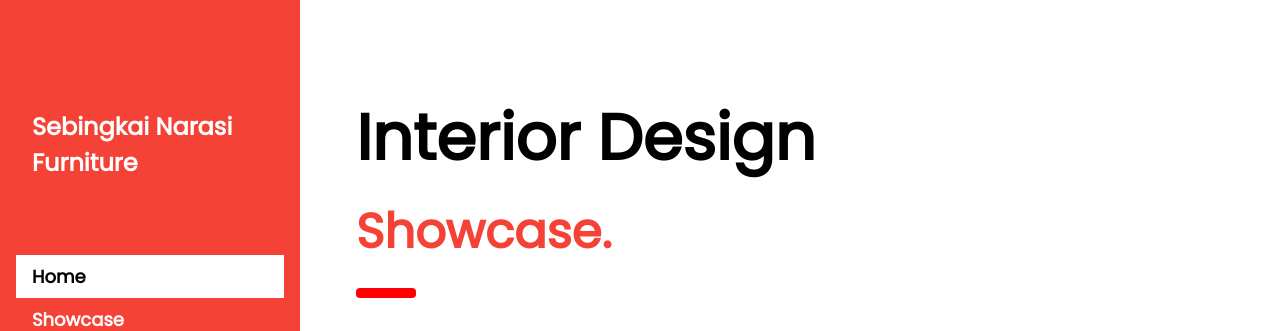
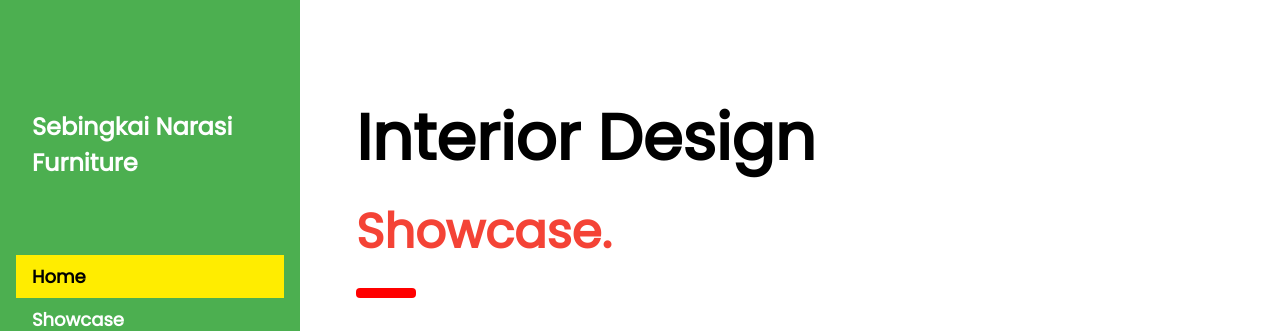
Before and after one commit to tyosuga/sebingkainarasifurniture.github.io, a plain HTML site: page index.html in a window 1280 px wide. In both pictures the pointer is over the link "Home". Shown: the top 331 px of the page. Drawn offline with Linux system fonts and the light colour scheme.

Commit message:
uplode pertama

```diff
--- a/index.html
+++ b/index.html
@@ -16,7 +16,7 @@
   <body>
 
     <!-- Sidebar/menu -->
-    <nav class="w3-sidebar w3-red w3-collapse w3-top w3-large w3-padding" style="z-index:3;width:300px;font-weight:bold;" id="mySidebar"><br>
+    <nav class="w3-sidebar w3-green w3-collapse w3-top w3-large w3-padding" style="z-index:3;width:300px;font-weight:bold;" id="mySidebar"><br>
       <a href="javascript:void(0)" onclick="w3_close()" class="w3-button w3-hide-large w3-display-topleft" style="width:100%;font-size:22px">Close Menu</a>
       <div class="w3-container">
         <h3 class="w3-padding-64"><b>Sebingkai Narasi<br>Furniture</b></h3>
--- a/style.css
+++ b/style.css
@@ -170,11 +170,11 @@ hr{border:0;border-top:1px solid #eee;margin:20px 0}
 .w3-sand,.w3-hover-sand:hover{color:#000!important;background-color:#fdf5e6!important}
 .w3-teal,.w3-hover-teal:hover{color:#fff!important;background-color:#009688!important}
 .w3-yellow,.w3-hover-yellow:hover{color:#000!important;background-color:#ffeb3b!important}
-.w3-white,.w3-hover-white:hover{color:#000!important;background-color:#fff!important}
+.w3-white,.w3-hover-white:hover{color:#000!important;background-color:#FFED00!important}
 .w3-black,.w3-hover-black:hover{color:#fff!important;background-color:#000!important}
 .w3-grey,.w3-hover-grey:hover,.w3-gray,.w3-hover-gray:hover{color:#000!important;background-color:#9e9e9e!important}
 .w3-light-grey,.w3-hover-light-grey:hover,.w3-light-gray,.w3-hover-light-gray:hover{color:#000!important;background-color:#f1f1f1!important}
-.w3-dark-grey,.w3-hover-dark-grey:hover,.w3-dark-gray,.w3-hover-dark-gray:hover{color:#fff!important;background-color:#616161!important}
+.w3-dark-grey,.w3-hover-dark-grey:hover,.w3-dark-gray,.w3-hover-dark-gray:hover{color:#fff!important;background-color:#FFED00!important}
 .w3-pale-red,.w3-hover-pale-red:hover{color:#000!important;background-color:#ffdddd!important}
 .w3-pale-green,.w3-hover-pale-green:hover{color:#000!important;background-color:#ddffdd!important}
 .w3-pale-yellow,.w3-hover-pale-yellow:hover{color:#000!important;background-color:#ffffcc!important}
```
